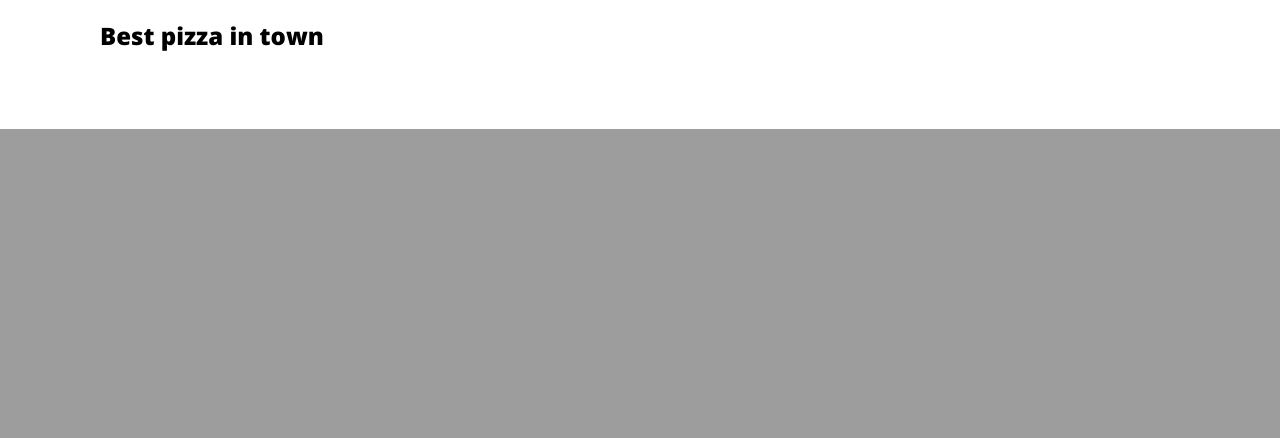
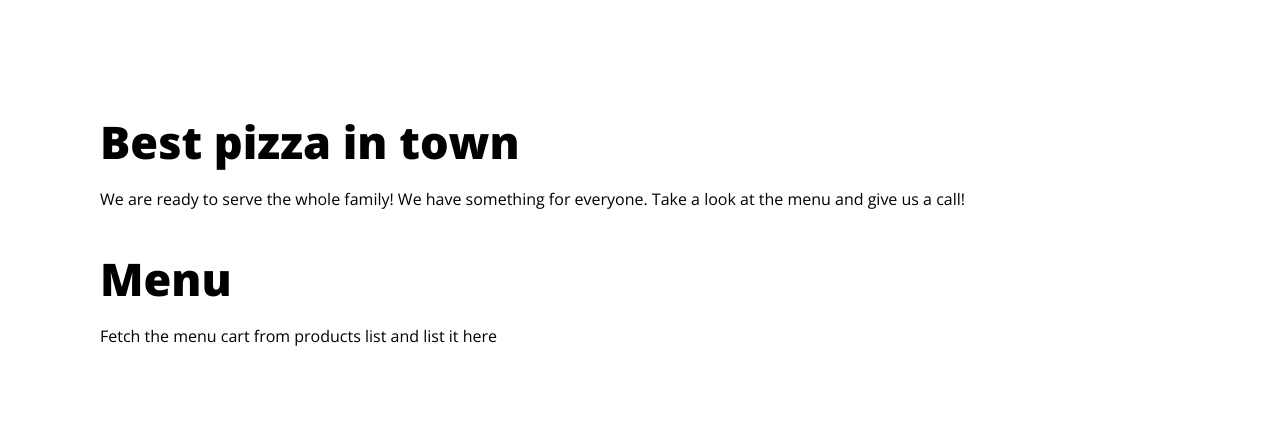
Before and after one commit to JakobJR/cms-mandatory1, a PHP site: page / in a window 1280 px wide. Shown: the part 671-1109 px from the top of the page. Before the commit the page ends 800 px from the top, so only its background shows below. Run offline with PHP 8.4, Linux system fonts and the light colour scheme; some web fonts are replaced.

Commit message:
small edits

```diff
--- a/css/stylesheet.css
+++ b/css/stylesheet.css
@@ -1,5 +1,9 @@
 * {
   box-sizing: border-box;
+}
+
+html {
+  scroll-behavior: smooth;
 }
 
 body, html {
@@ -133,6 +137,11 @@ nav .menu-items ul li a:hover::before {
 .section-1 {
   max-width: 1080px;
   margin: auto;
+  padding: 75px 0px 75px 0px;
+}
+.section-1 h2 {
+  font-size: 45px;
+  margin-bottom: 0;
 }
 
 /*# sourceMappingURL=stylesheet.css.map */
--- a/css/stylesheet.scss
+++ b/css/stylesheet.scss
@@ -1,5 +1,9 @@
 * {
     box-sizing: border-box;
+}
+
+html {
+    scroll-behavior: smooth;
 }
 
 body, html {
@@ -152,4 +156,10 @@ nav {
 .section-1 {
     max-width: 1080px;
     margin: auto;
+    padding: 75px 0px 75px 0px;
+
+    h2 {
+        font-size: 45px;
+        margin-bottom: 0;
+    }
 }
--- a/index.php
+++ b/index.php
@@ -17,13 +17,13 @@
         </div>
         <div class="menu-items">
             <ul>
-                <li class="hover hover-1"><a href="#">Home</a></li>
-                <li><a href="#">Menu</a></li>
+                <li class="hover hover-1"><a href="#top">Home</a></li>
+                <li><a href="#menu">Menu</a></li>
                 <li><a href="#">About</a></li>
             </ul>
         </div>
     </nav>
-    <div class="nav-placeholder"></div>
+    <div class="nav-placeholder" id="top"></div>
 
     <div class="hero-wrapper">
         <div class="shadow-overlay"></div>
@@ -35,6 +35,9 @@
 
     <div class="section-1">
         <h2>Best pizza in town</h2>
+        <p>We are ready to serve the whole family! We have something for everyone. Take a look at the menu and give us a call!</p>
+        <h2 id="menu">Menu</h2>
+        <p>Fetch the menu cart from products list and list it here</p>
     </div>
 
 </body>
```
Also changed, not shown: 1 other file.
